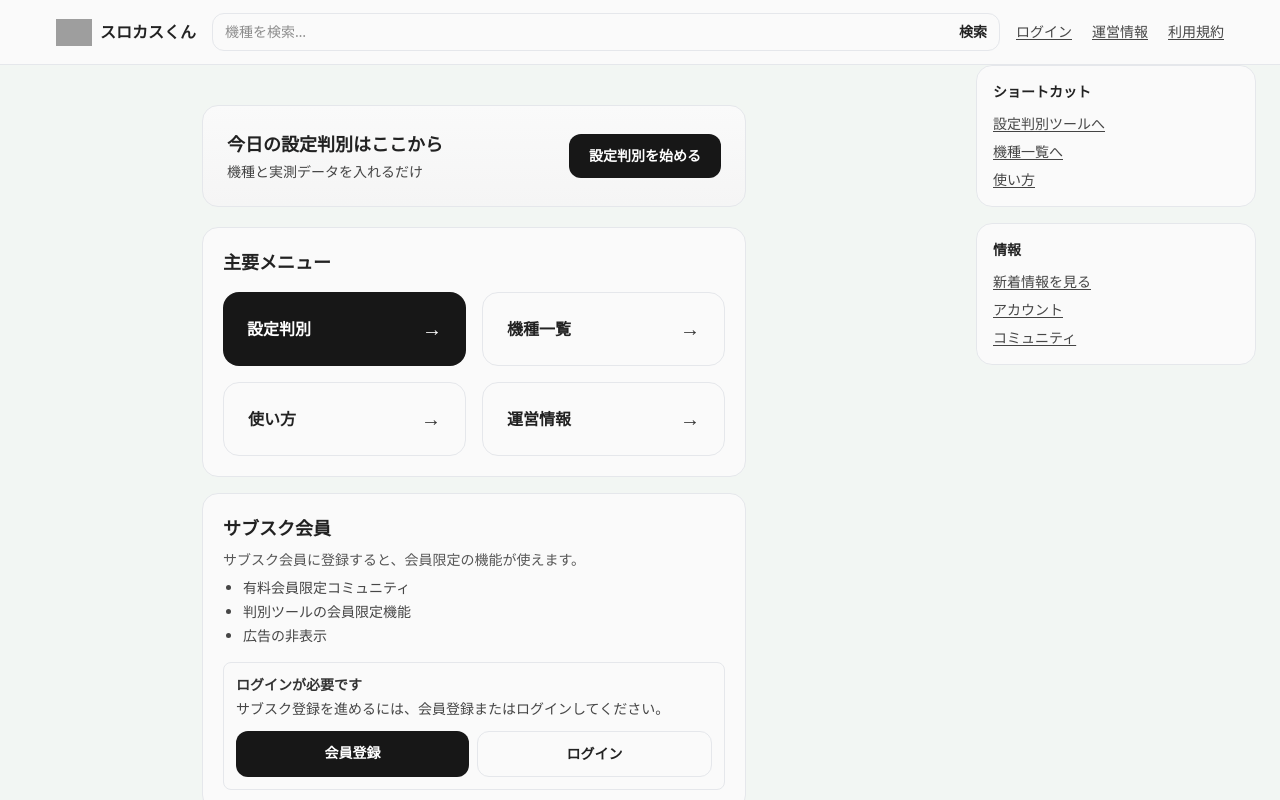
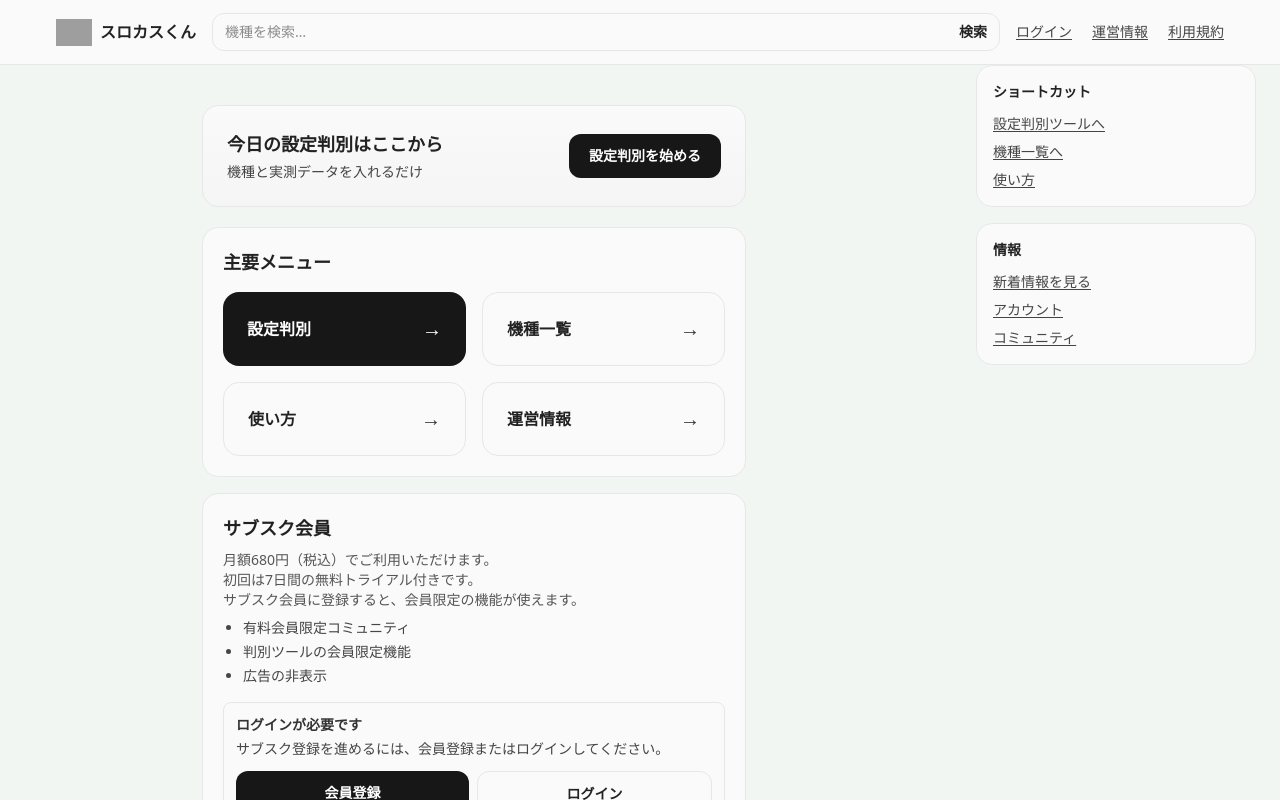
Before and after one commit to roki0711416-hash/------, a Next.js app: page / in a window 1280 px wide. Shown: the top 800 px of the page. Built offline with nearby package versions, Linux system fonts and the light colour scheme; no server answers; grey boxes are pictures that could not be loaded.

Commit message:
Update top page premium copy

```diff
--- a/app/page.tsx
+++ b/app/page.tsx
@@ -133,6 +133,10 @@ export default async function Home() {
         <section className="rounded-2xl border border-neutral-200 bg-white p-5">
           <h2 className="text-lg font-semibold">サブスク会員</h2>
           <p className="mt-2 text-sm text-neutral-600">
+            月額680円（税込）でご利用いただけます。
+            <br />
+            初回は7日間の無料トライアル付きです。
+            <br />
             サブスク会員に登録すると、会員限定の機能が使えます。
           </p>
 
```
